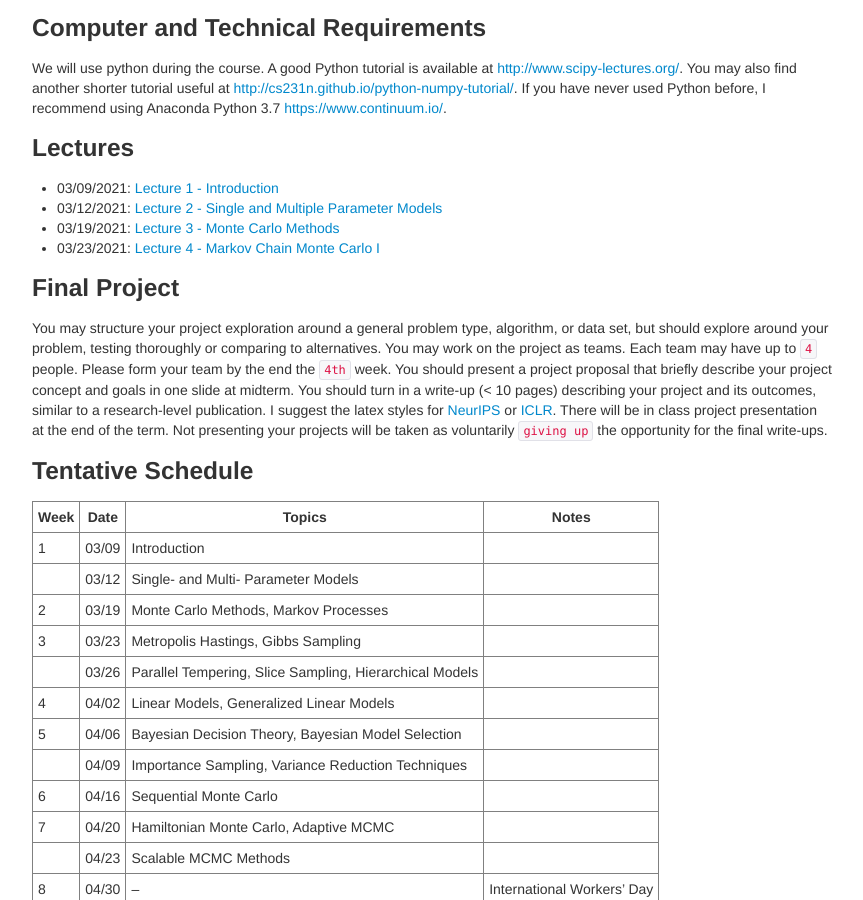
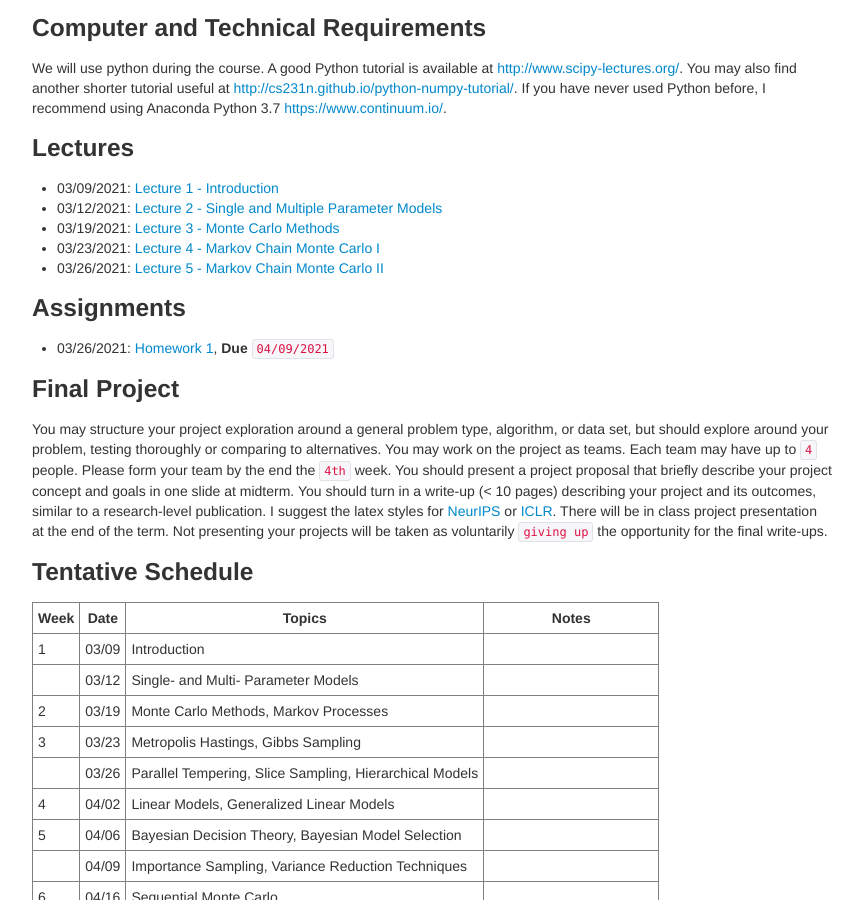
Before and after one commit to zcrabbit/zcrabbit.github.io, a Jekyll site: the page built from courses/btc-s21.md, in a window 1280 px wide and 900 px high, scrolled down 975 px. Shown: the whole window, without its empty margins (208-1071 px from the left). Built offline with Jekyll 4.4.1, drawn with Linux system fonts in a browser that asks for light colours.

Commit message:
lecture 5 and homework 1 out

```diff
--- a/courses/btc-s21.md
+++ b/courses/btc-s21.md
@@ -43,9 +43,11 @@ We will use python during the course. A good Python tutorial is available at <ht
 - 03/12/2021: [Lecture 2 - Single and Multiple Parameter Models]({{sites.baseurl}}/static/slides/btc_spring21/lec02.pdf)
 - 03/19/2021: [Lecture 3 - Monte Carlo Methods]({{sites.baseurl}}/static/slides/btc_spring21/lec03.pdf)
 - 03/23/2021: [Lecture 4 - Markov Chain Monte Carlo I]({{sites.baseurl}}/static/slides/btc_spring21/lec04.pdf)
+- 03/26/2021: [Lecture 5 - Markov Chain Monte Carlo II]({{sites.baseurl}}/static/slides/btc_spring21/lec05.pdf)
 
 
-<!-- ### Assignments -->
+### Assignments
+- 03/26/2021: [Homework 1]({{sites.baseurl}}/static/slides/btc_spring21/hw01.pdf), **Due** `04/09/2021`
 
 
 ### Final Project
```
Also changed, not shown: 3 other files.
